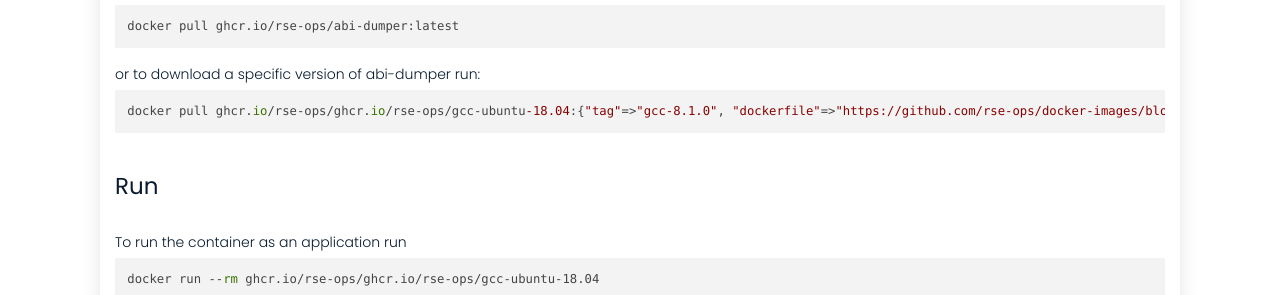
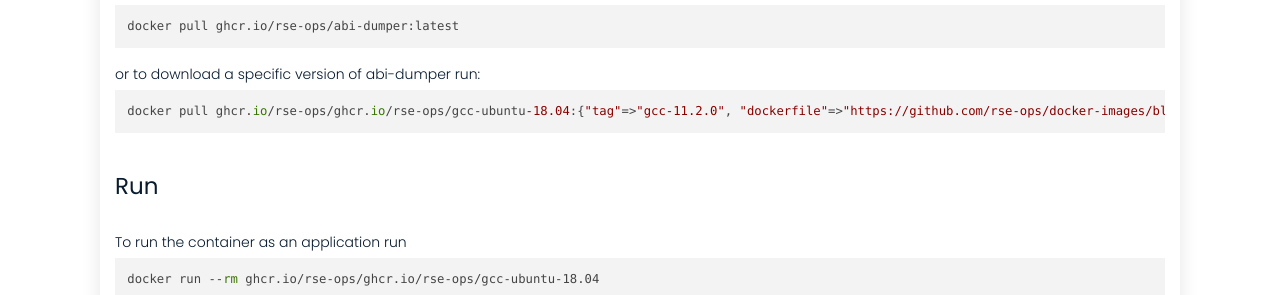
Before and after one commit to rse-ops/docker-images, a Jekyll site: the page built from _library/ghcr.io-rse-ops-gcc-ubuntu-18.04.md, in a window 1280 px wide and 1002 px high. Shown: the part 520-815 px from the top of the window. Built offline with Jekyll 4.4.1, drawn with Linux system fonts in a browser that asks for light colours; nearby versions of some CDN libraries.

Commit message:
Automated push to update library 2021-11-04

```diff
--- a/_library/ghcr.io-rse-ops-gcc-ubuntu-18.04.md
+++ b/_library/ghcr.io-rse-ops-gcc-ubuntu-18.04.md
@@ -1,14 +1,11 @@
 ---
 layout: container
 name: ghcr.io/rse-ops/gcc-ubuntu-18.04
-updated_at: 2021-11-04 04:42:38.431963
+updated_at: 2021-11-04 04:43:27.494202
 
 
 container_url: https://github.com/orgs/rse-ops/packages/container/package/gcc-ubuntu-18.04
 versions:
- - tag: gcc-8.1.0
-   dockerfile: https://github.com/rse-ops/docker-images/blob/main/ubuntu/gcc/Dockerfile
-   manifest: https://crane.ggcr.dev/manifest/ghcr.io/rse-ops/gcc-ubuntu-18.04:gcc-8.1.0
  - tag: gcc-11.2.0
    dockerfile: https://github.com/rse-ops/docker-images/blob/main/ubuntu/gcc/Dockerfile
    manifest: https://crane.ggcr.dev/manifest/ghcr.io/rse-ops/gcc-ubuntu-18.04:gcc-11.2.0
```
Also changed, not shown: other parts of _library/ghcr.io-rse-ops-gcc-ubuntu-18.04.md (+3 -0 lines).
